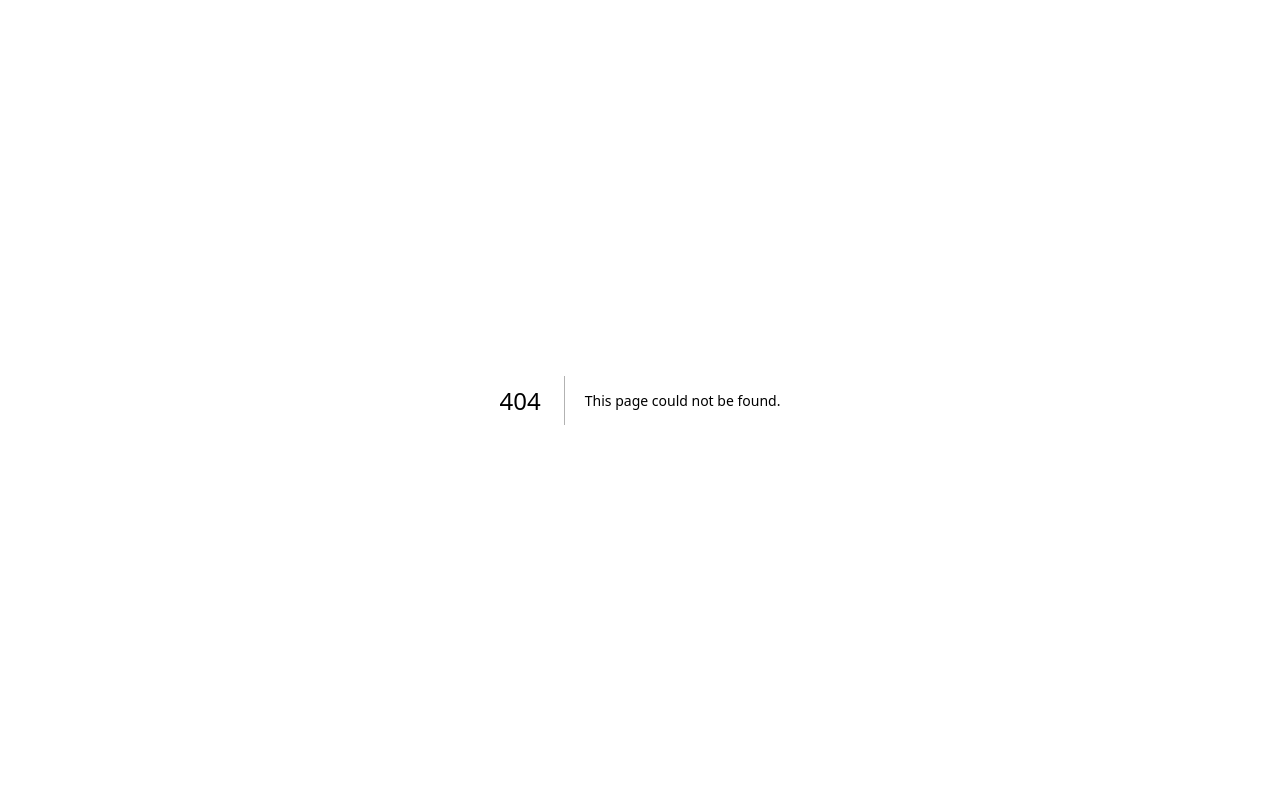
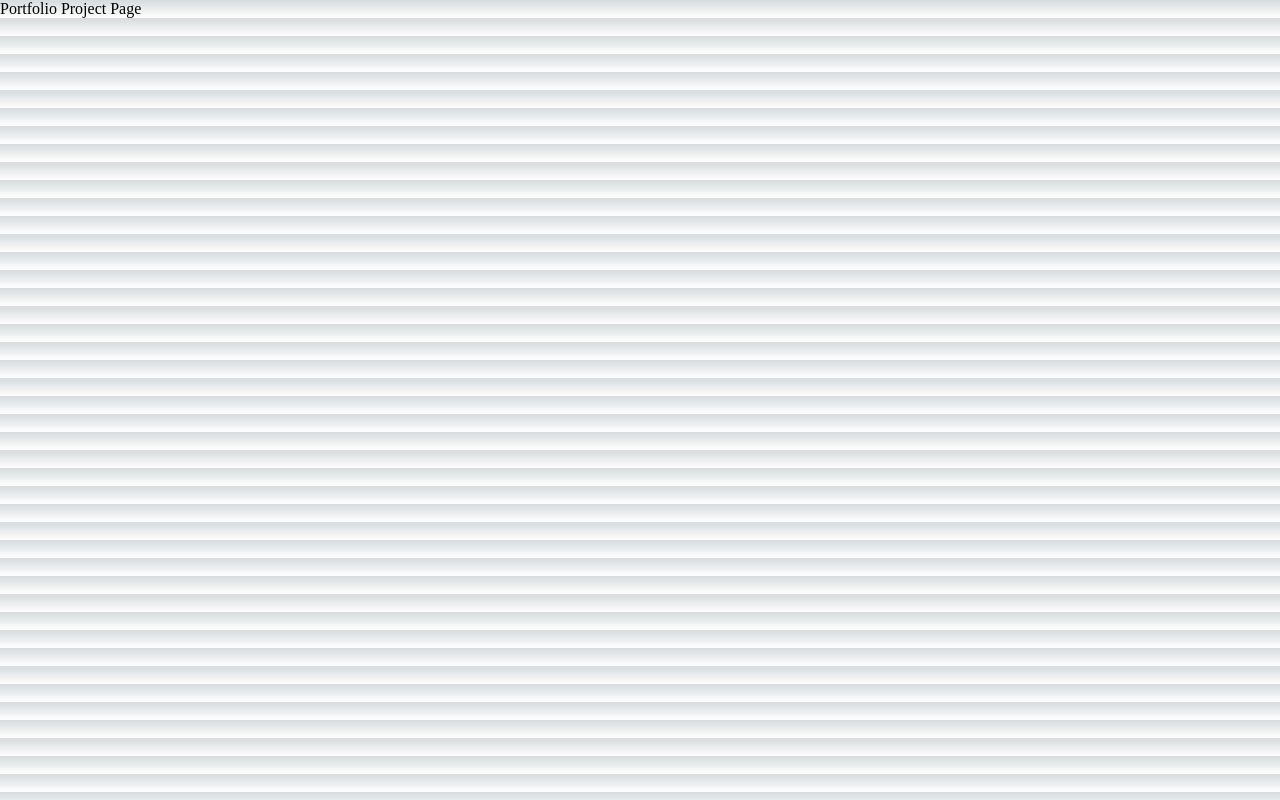
Before and after one commit to thought7878/hello-nextjs, a Next.js app: page /portfolio/1 in a window 1280 px wide. Before the commit this address had no page. Built offline with nearby package versions, Linux system fonts and the light colour scheme.

Commit message:
Adding Dynamic Paths & Routes

```diff
--- /dev/null
+++ b/pages/portfolio/[id].js
@@ -0,0 +1,3 @@
+export default function PortfolioProjectPage() {
+  return <div>Portfolio Project Page</div>;
+}
```
